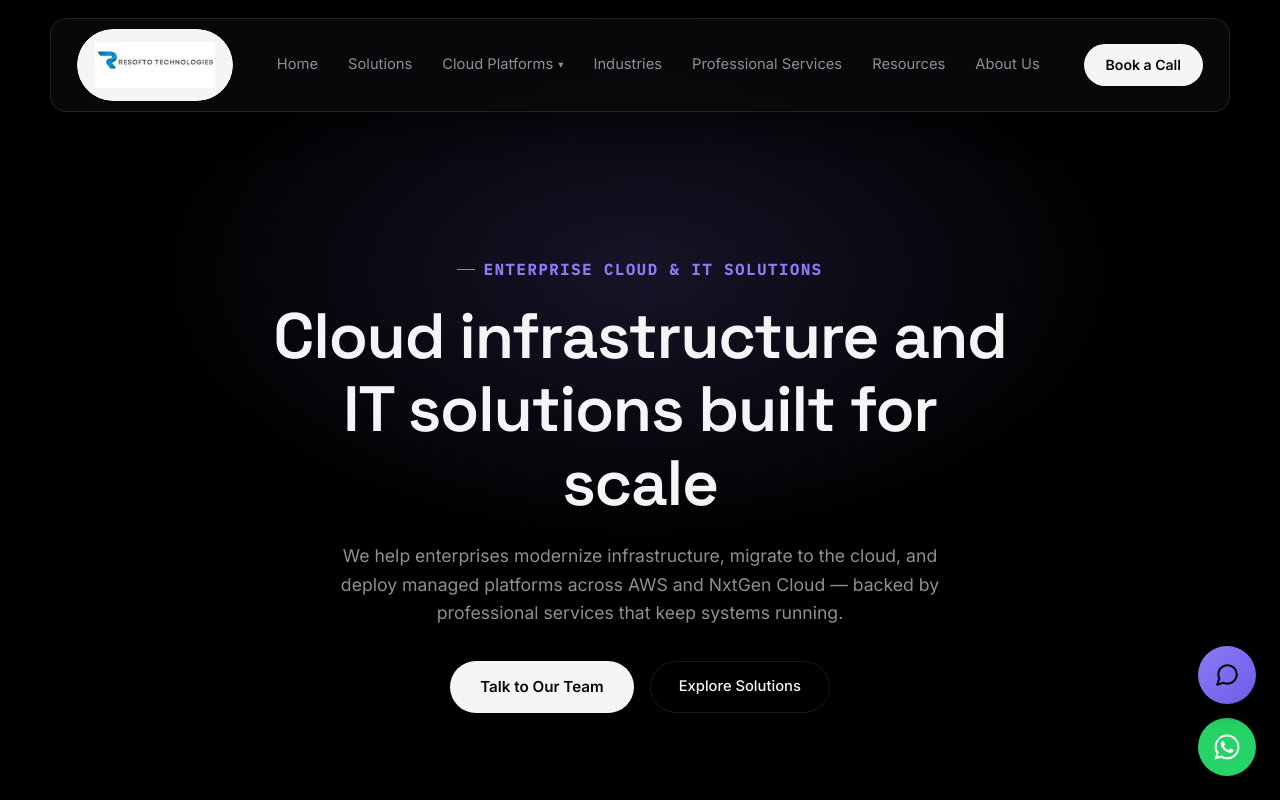
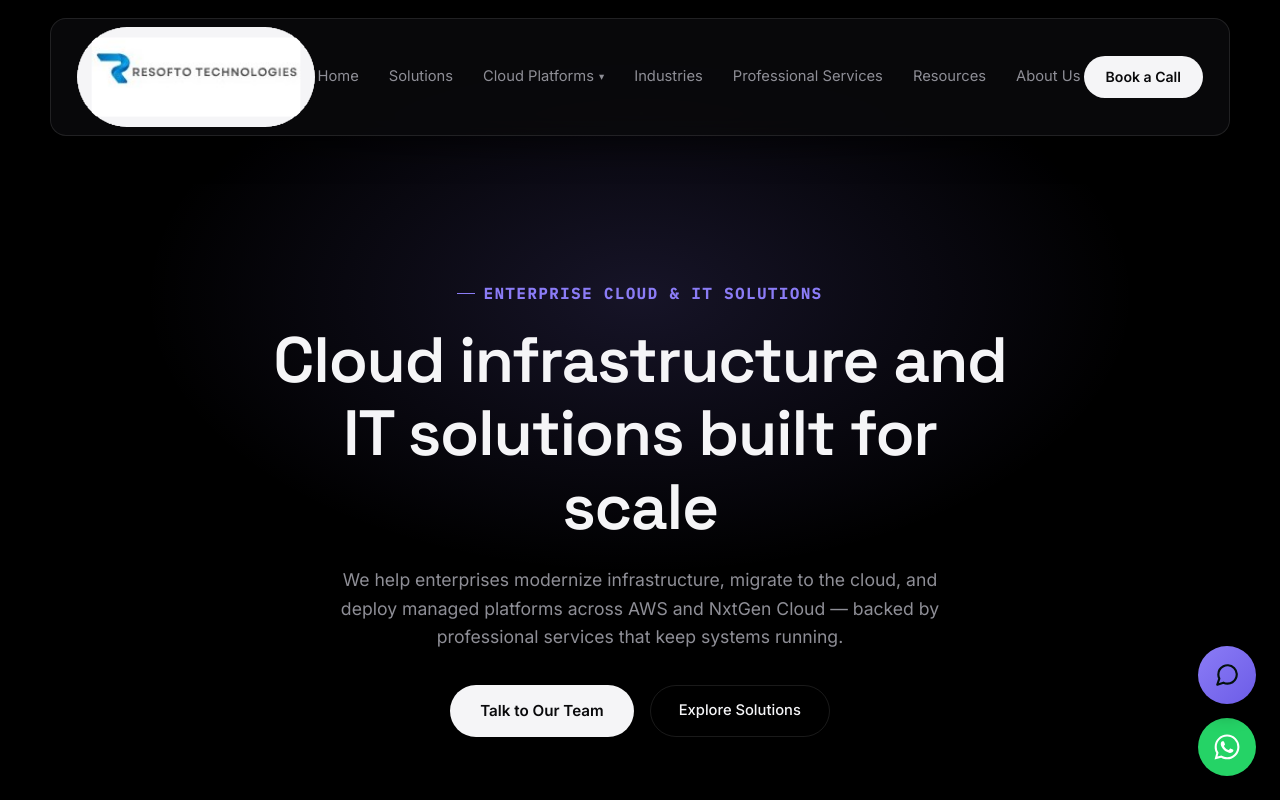
Before and after one commit to Ebenezar24/resofto-react, a React (Vite) app: page / in a window 1280 px wide. Shown: the top 800 px of the page. Built offline with nearby package versions, Linux system fonts and the light colour scheme.

Commit message:
Tighten logo padding and increase visible size

```diff
--- a/src/index.css
+++ b/src/index.css
@@ -48,7 +48,7 @@ header{
 }
 nav{
   display:flex; align-items:center; justify-content:space-between;
-  padding: 10px 26px;
+  padding: 8px 26px;
   max-width:1180px; margin:0 auto;
   background:rgba(10,10,12,0.85);
   backdrop-filter: blur(14px);
@@ -58,8 +58,8 @@ nav{
 }
 .logo{font-family:'Space Grotesk'; font-weight:700; font-size:1.15rem; letter-spacing:-0.01em; display:flex; align-items:center;}
 .logo span{color:var(--accent-teal);}
-.logo img{height: 72px; width:auto; display:block;border-radius:999px;}
-.footer-logo img{height: 60px; width:auto; display:block;border-radius:999px;margin-bottom:14px;}
+.logo img{height: 100px; width:auto; display:block;border-radius:999px;}
+.footer-logo img{height: 80px; width:auto; display:block;border-radius:999px;margin-bottom:14px;}
 .contact-list{list-style:none;}
 .contact-list li{color:var(--text); font-size:0.88rem; margin-bottom:12px; opacity:0.85; line-height:1.5;}
 .contact-list li a{color:var(--text);}
```
Also changed, not shown: src/assets/logo-pill.png.
